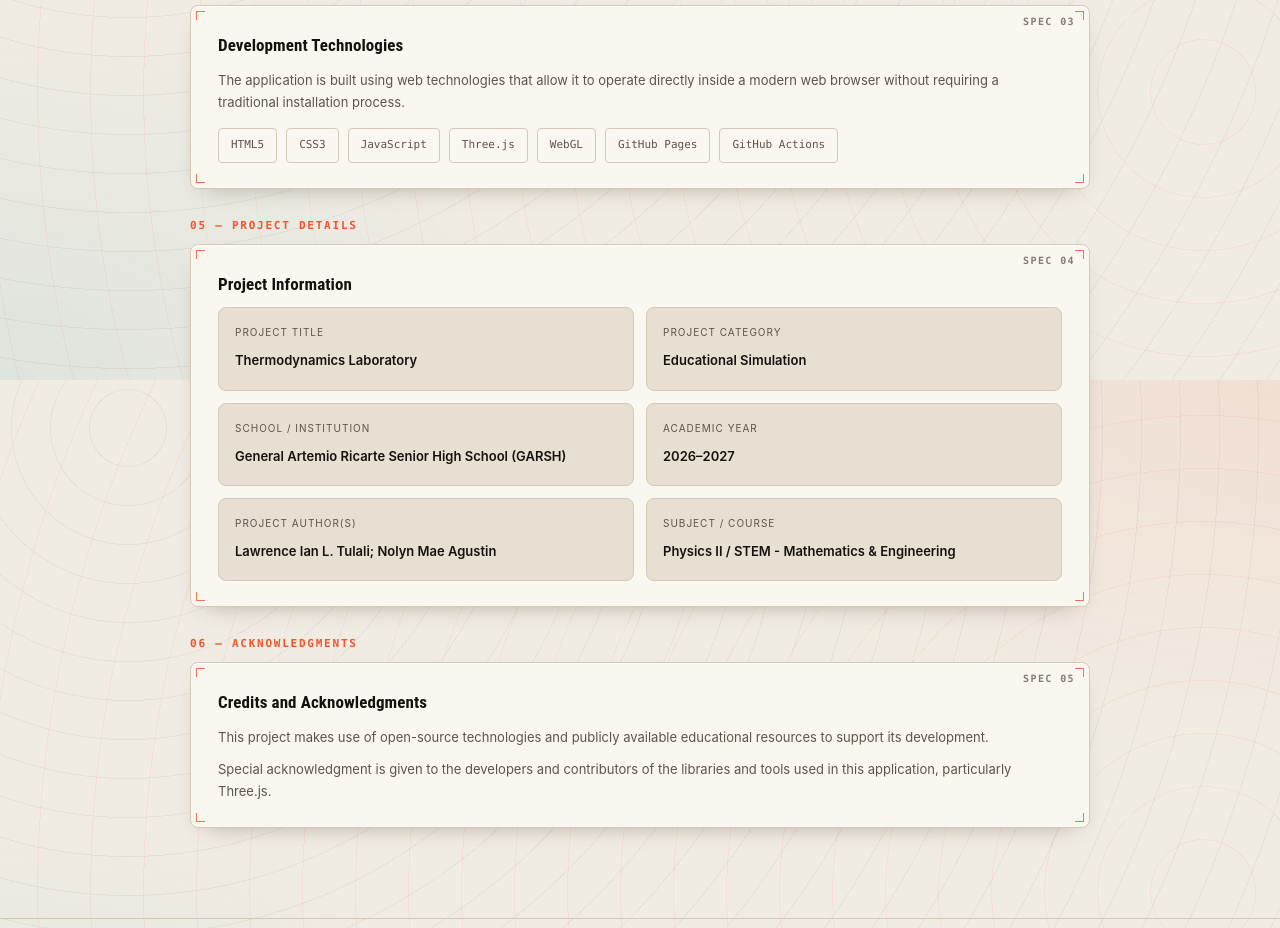
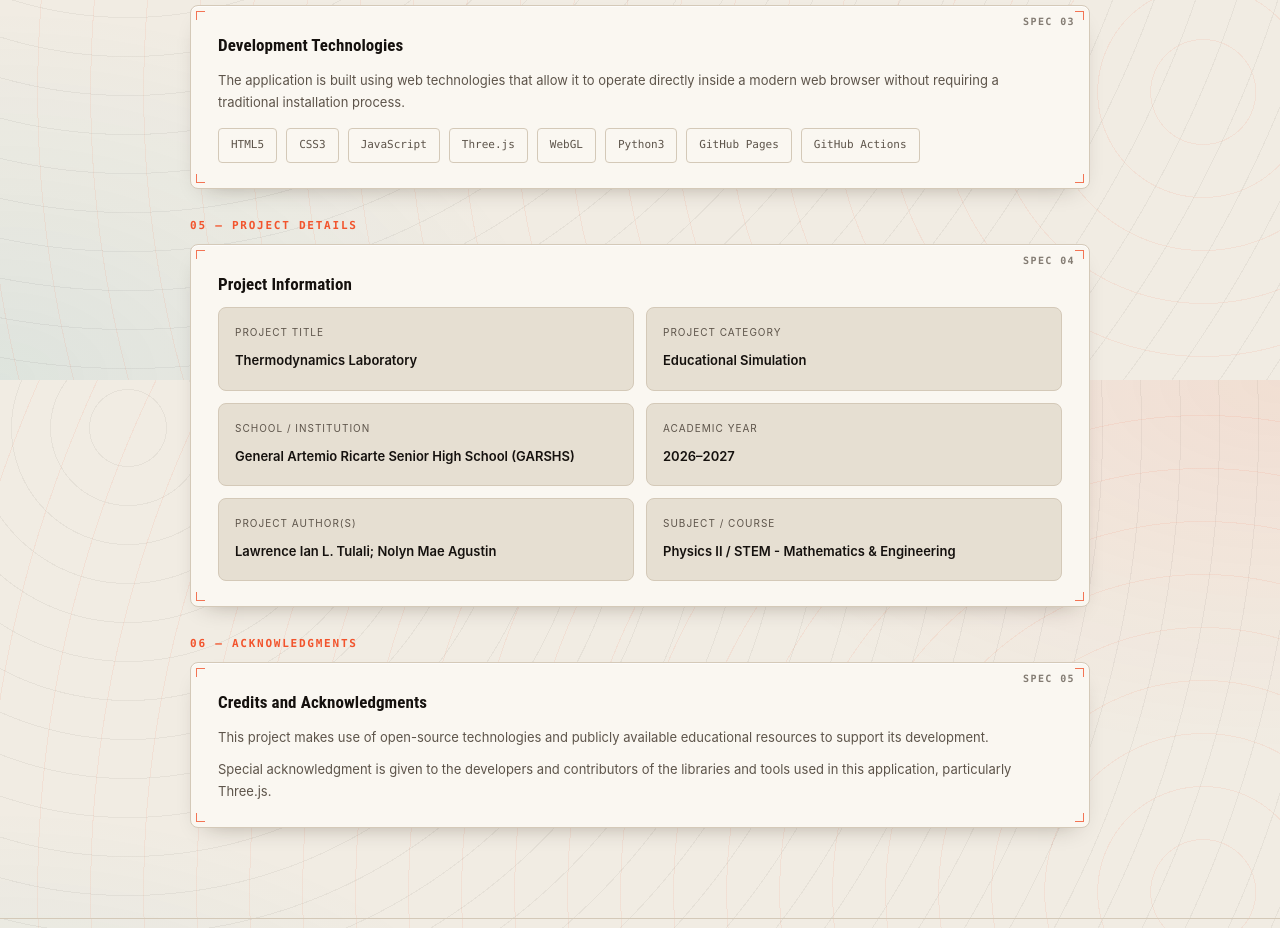
Before and after one commit to Unknown3982938/Thermal-Simulator, a plain HTML site: page about.html in a window 1280 px wide. Shown: the part 1220-2148 px from the top of the page. Drawn offline with Linux system fonts and the light colour scheme.

Commit message:
Add Python3 and update school name in about.html

```diff
--- a/about.html
+++ b/about.html
@@ -483,6 +483,7 @@ footer span {
             <span class="tech">JavaScript</span>
             <span class="tech">Three.js</span>
             <span class="tech">WebGL</span>
+            <span class="tech">Python3</span>
             <span class="tech">GitHub Pages</span>
             <span class="tech">GitHub Actions</span>
         </div>
@@ -509,7 +510,7 @@ footer span {
 
             <div class="info-item">
                 <small>School / Institution</small>
-                <strong>General Artemio Ricarte Senior High School (GARSH)</strong>
+                <strong>General Artemio Ricarte Senior High School (GARSHS)</strong>
             </div>
 
             <div class="info-item">
```
